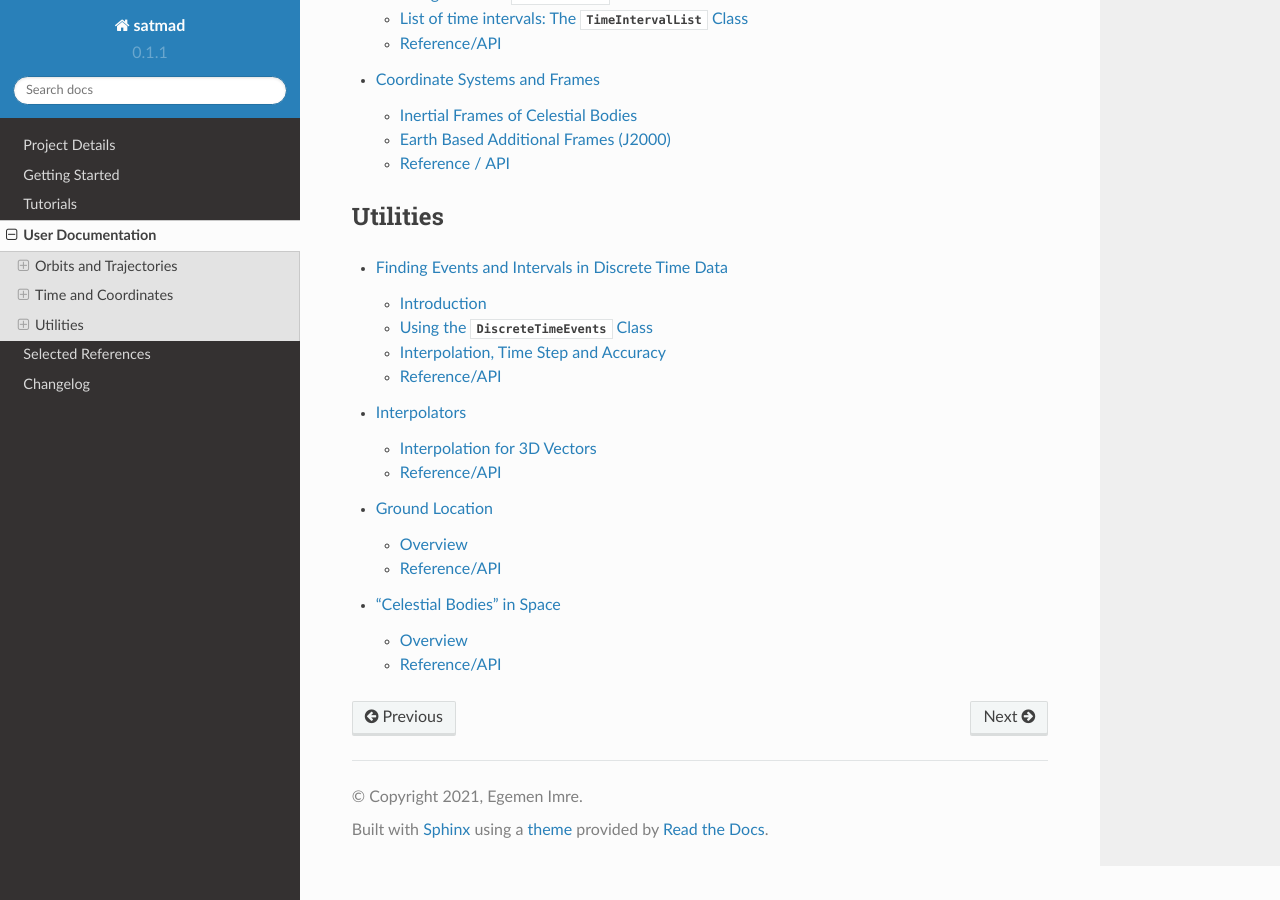
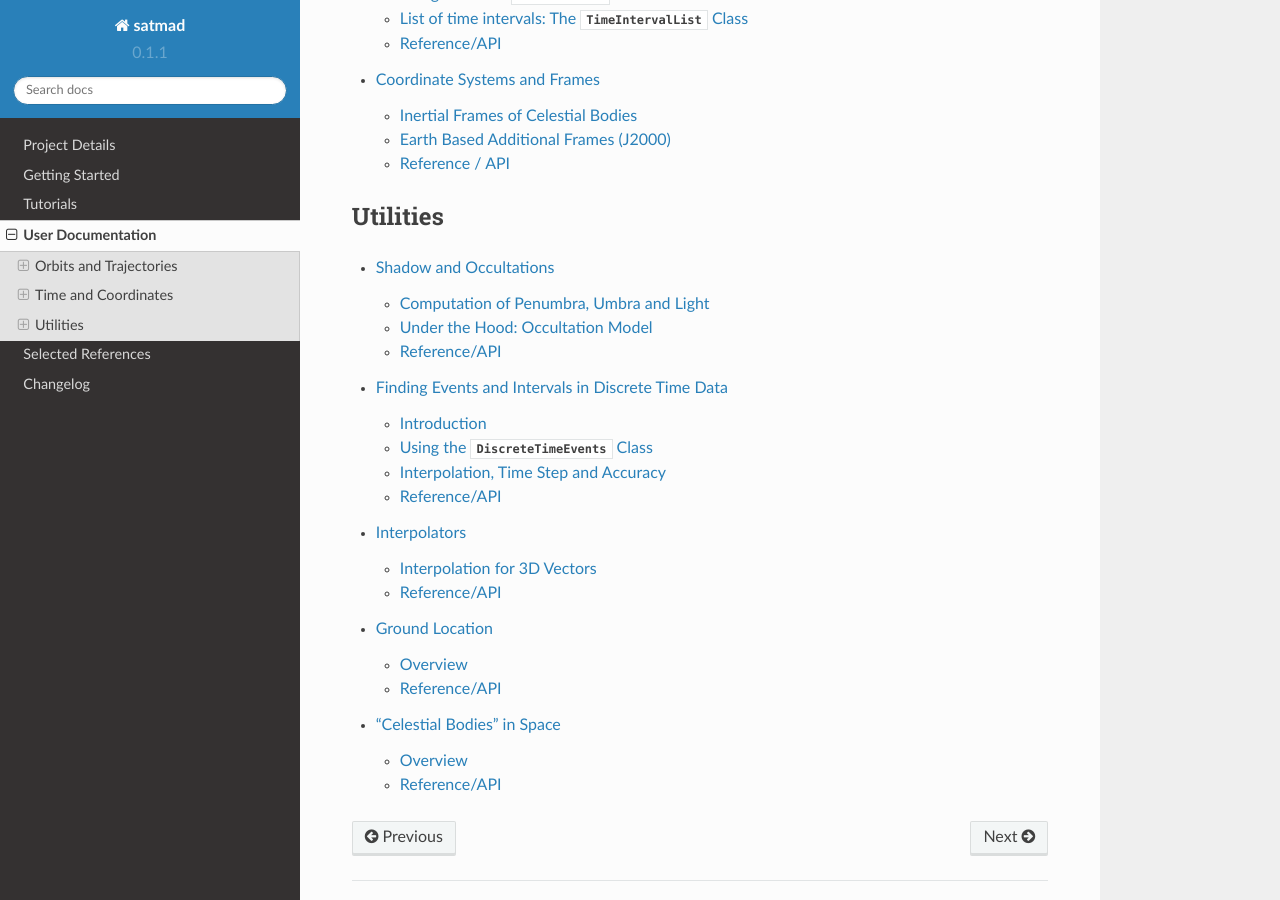
Before and after one commit to egemenimre/satmad, a Sphinx documentation site: the page built from docs/doc_index.md, in a window 1280 px wide and 900 px high, scrolled down 1324 px. Built offline with Sphinx 7.4.7 and the Read the Docs theme 2.0.0, drawn with Linux system fonts in a browser that asks for light colours; part of the change alters nothing that is shown.

Commit message:
Added occultations

````diff
--- a/docs/doc_index.md
+++ b/docs/doc_index.md
@@ -34,6 +34,7 @@ coordinates/frames
 ---
 maxdepth: 2
 ---
+utils/occultations
 utils/discrete_time_events
 utils/interpolators
 core/ground_location
--- /dev/null
+++ b/docs/utils/occultations.md
@@ -0,0 +1,81 @@
+# Shadow and Occultations
+
+## Computation of Penumbra, Umbra and Light
+
+Shadow and occultation computations are very important for satellites for two main usecases:
+
+1. Computation of eclipse intervals
+2. Computation of the amount of light impinging on the satellite
+
+The first one is useful for operations and satellite design (particularly in power and thermal subsystem sizing). The second one, to compute the amount of "light" on the satellite at any given instant, is useful during force computations in satellite propagation as well as instantaneous power generation computations.
+
+### Computation of Eclipse Intervals
+
+For the usecase of Umbra and Penumbra computation, we first need a satellite trajectory - the output stepsize will be the stepsize used to compute the umbra and penumbra times. Finally, the occulting body (in this example, the Earth) is specified. The {py:meth}`.occultation_intervals` method computes the umbra and penumbra intervals as {py:class}`.TimeIntervalList` classes. Note the optional specification of the illuminating body, and the ephemeris type.
+
+    >>> # Init trajectory
+    >>> pvt0 = _init_orbit_leo()
+    >>>
+    >>> # Set up propagation config
+    >>> stepsize = 120 * u.s
+    >>> prop_interval = TimeInterval(pvt0.obstime, 2.0 * u.day)
+    >>>
+    >>> # run propagation and get trajectory
+    >>> trajectory = _init_trajectory(pvt0, stepsize, prop_interval)
+    >>>
+    >>> # Compute occultation intervals
+    >>> occulting_body = EARTH
+    >>> umbra_intervals, penumbra_intervals = occultation_intervals(trajectory, occulting_body, illum_body=SUN, ephemeris="jpl")
+
+While the {py:meth}`.occultation_intervals` method is simple and useful, for some cases shadow intervals from multiple occulting bodies are required (e.g. the times when the GEO satellites are eclipsed by the Earth as well as the Moon). For this, the {py:meth}`.multi_body_occultation_intervals` method is used. The setup is very similar to {py:meth}`.occultation_intervals`, but the occulting bodies are defined as a list or a tuple and the results are retrieved in a dict, with the name of the occulting body being the key.
+
+    >>> # run propagation and get trajectory
+    >>> trajectory = _init_trajectory(pvt0, stepsize, prop_interval)
+    >>>
+    >>> # Compute occultation intervals
+    >>> occult_bodies = (EARTH, MOON)
+    >>> output_dict = multi_body_occultation_intervals(trajectory, occult_bodies, illum_body=SUN, ephemeris="jpl")
+    >>>
+    >>> # Retrieve the results
+    >>> umbra_intervals_earth, penumbra_intervals_earth = output_dict[EARTH.name]
+    >>> umbra_intervals_moon, penumbra_intervals_moon = output_dict[MOON.name]
+
+As the results are given as {py:class}`.TimeIntervalList` classes, they can be intersected with other intervals (such as ground communication times) or "merged" with other intervals (such as combining Earth and Moon eclipse intervals to compute the total duration).
+
+### Computation of the Instantaneous Occultation Geometry
+
+For the second usecase, the instantaneous occultation geometry is computed through the {py:meth}`.compute_occultation` method. The method requires the position vectors of the satellite, occulting body (e.g. Earth), and the illuminating body (usually the Sun) as `SkyCoord` objects, as well as the {py:class}`.CelestialBody` classes of the occulting and illuminating objects. These are required to compute the sizes of the disks and flattening of the occulting body.
+
+    >>> (illum_status, illum_ratio, penumbra_param, umbra_param, proj_distance) = compute_occultation(pos_obj, pos_occult_body, pos_illum_body, occulting_body=EARTH, illum_body=SUN)
+
+Note that the input position vectors can be in any frame - they will be converted to the local inertial frame of the occulting body (e.g. GCRS for the Earth) to carry out the calculations. However, it seems to be much faster to convert to the correct coordinates outside this method if multiple results are requested. Furthermore, the times of the vectors are not checked to increase speed. Therefore, it is the user's responsibility to make sure that they match.
+
+The result is a tuple containing the shadow geometry parameters as well as illumination status (light, penumbra or umbra) and illumination percentage (1 for illuminated, 0 for umbra, and between 0 and 1 for penumbra). The `penumbra_param`, `umbra_param` and `proj_distance` parameters contain critical parameters of the shadow geometry:
+
+1. Shadow terminators may only be encountered when `proj_distance >= 0`
+2. However,the object will still be illuminated if `penumbra_param > 0`
+3. Object in penumbra if  `penumbra_param < 0 < umbra_param`
+4. Object in umbra if `0 < umbra_param`
+5. `penumbra_param = 0` is penumbra terminator
+6. `umbra_param = 0` is umbra terminator
+
+The illumination intervals are computed through these shadow geometry parameters, but for many applications they are not needed.
+
+## Under the Hood: Occultation Model
+
+The occultation geometry model is based on the geometry analysis presented in the paper [NASA Technical Paper 3547, "Method for the Calculation of Spacecraft Umbra and Penumbra Shadow Terminator Points", Carlos R. Ortiz Longo, Steven L. Rickman. Apr 1995](https://ntrs.nasa.gov/api/citations/19950023025/downloads/19950023025.pdf?attachment=true). A similar model is given in [Montenbruck's Satellite Orbits book [OM4]](../references.md#orbital-mechanics). The model is based on computing the "instantaneous shadow plane at satellite location" that is normal to the relative position vector between the occulting body and the illuminating body. The radii of umbra and penumbra circles are compared against the position vector of the satellite. The compared values are called `umbra_param` and `penumbra_param`, respectively.
+
+In addition to the paper, this function takes into account the oblateness of the occulting body, assuming that the oblateness is along the local Z axis (i.e., equatorial radius is the maximum radius and polar radius is the minimum radius).
+
+Illumination intervals are computed by collecting all umbra and penumbra parameters through the computation range and estimating the zero-crossing times through the {py:class}`.DiscreteTimeEvents` class. The accuracy of the zero-crossings are dependent on the stepsize: The more the intermediate points, the higher the accuracy but the longer the computation time. For a LEO satellite on a polar orbit, the difference between a stepsize of 180 seconds and 60 seconds is several milliseconds. Therefore, there is little point in using very small stepsizes as the gains in accuracy is likely rather limited.
+
+Illumination percentage is also based on [Montenbruck's book (Section 3.4.2) [OM4]](../references.md#orbital-mechanics). The percentage of the area of apparent disc of the illuminating body that is still visible behind the occulting body is calculated and used as the illumination ratio.
+
+
+## Reference/API
+
+```{eval-rst}
+.. automodule:: satmad.core.occultation
+    :members:
+    :undoc-members:
+```
````
